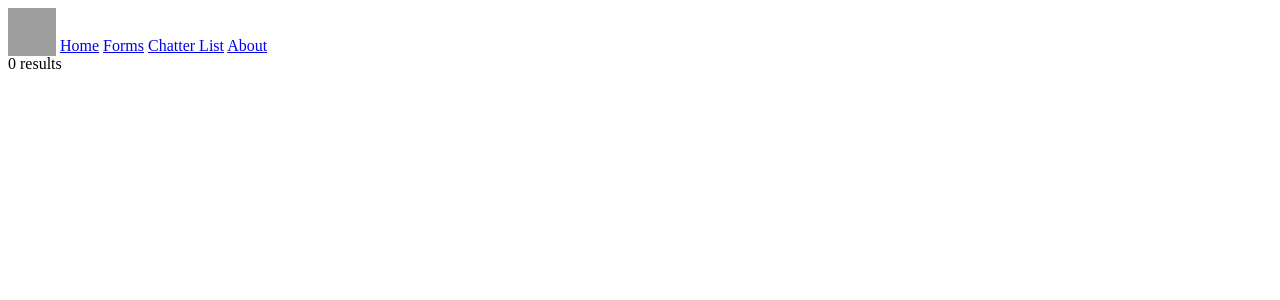
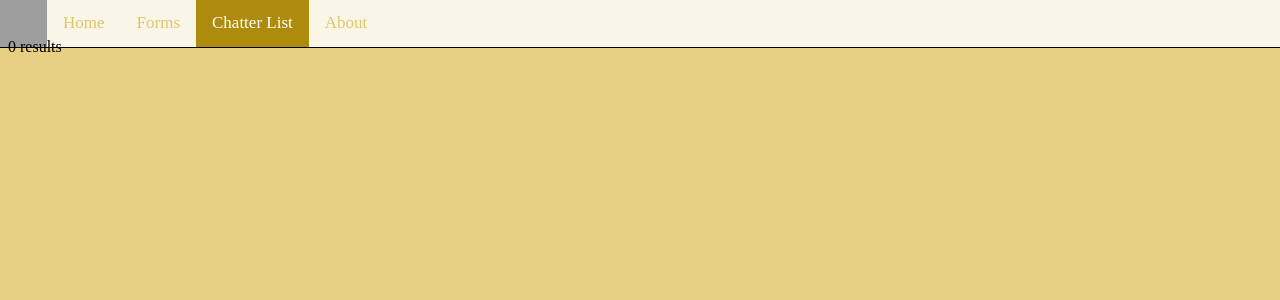
Before and after one commit to ldlaigo/week9, a PHP site: page /guestlist.php in a window 1280 px wide. Shown: the top 300 px of the page. Run offline with PHP 8.4, Linux system fonts and the light colour scheme; data that the repository does not hold is empty; grey boxes are pictures that could not be loaded.

Commit message:
GuestlistStyle

```diff
--- a/guestlist.php
+++ b/guestlist.php
@@ -6,6 +6,56 @@
 <link rel="icon" type="image/x-icon" href="https://64.media.tumblr.com/7f34032a4bff4f339d57dc511988efb5/f884c7ec3a21d55c-0c/s540x810/dc5c172d20b43a9e62b6b7759dffc49289ebb4b1.jpg">
 <title>My Practice Website(HTML)</title>
 </head>
+<style>
+.topnav {
+  margin: -10px;
+  background-color: rgb(250,246,231);
+  border: .5px solid black;
+  overflow: hidden;
+}
+
+/* Style the links inside the navigation bar */
+.topnav a {
+  float: left;
+  color:  rgb(221,197,105);
+  text-align: center;
+  padding: 14px 16px;
+  text-decoration: none;
+  font-size: 17px;
+}
+
+/* Change the color of links on hover */
+.topnav a:hover {
+  background-color: #ddd;
+  color: black;
+}
+
+/* Add a color to the active/current link */
+.topnav a.active {
+  background-color: #ae8b0c;
+  color: white;
+}
+.topnav a.icon {
+  padding: 0px;
+}
+li a {
+  display: block;
+  color: white;
+  text-align: center;
+  padding: 14px 16px;
+  text-decoration: none;
+}
+
+li a:hover {
+  background-color: #111;
+}
+body {
+  background-color: rgba(225,197,100, 0.8);
+  background-repeat: no-repeat;
+  background-attachment: fixed;
+  background-size: cover;
+}
+</style>
 <body>
 <div class="topnav">
   <a class ="icon" href="index.php"><img src="https://64.media.tumblr.com/e0b978612c68d83635151d03fa995a0c/e1089a909f72b296-c7/s540x810/640bd85b2a8cc63ab5d08ee11459fec87c3a681a.jpg" style="width:48px;height:48px; margin:0px; margin-bottom:-5px;"></a>
--- a/index.php
+++ b/index.php
@@ -58,10 +58,10 @@ body {
 </style>
 <body>
 <div class="topnav">
-  <a class ="icon" href="#home"><img src="https://64.media.tumblr.com/e0b978612c68d83635151d03fa995a0c/e1089a909f72b296-c7/s540x810/640bd85b2a8cc63ab5d08ee11459fec87c3a681a.jpg" style="width:48px;height:48px; margin:0px; margin-bottom:-5px;"></a>
-  <a class="active" href="#home">Home</a>
+  <a class ="icon" href="index.php"><img src="https://64.media.tumblr.com/e0b978612c68d83635151d03fa995a0c/e1089a909f72b296-c7/s540x810/640bd85b2a8cc63ab5d08ee11459fec87c3a681a.jpg" style="width:48px;height:48px; margin:0px; margin-bottom:-5px;"></a>
+  <a class="active" href="index.php">Home</a>
   <a href="forms.php">Forms</a>
-  <a href="#chatters">Chatter List</a>
+  <a href="index.php">Chatter List</a>
   <a href="#about">About</a>
 </div>
 <div class = "divbody">
```
